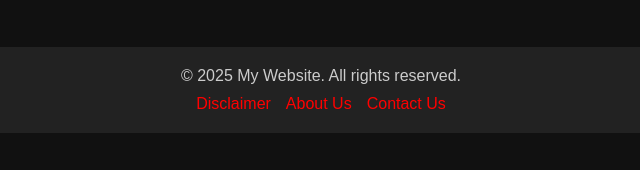
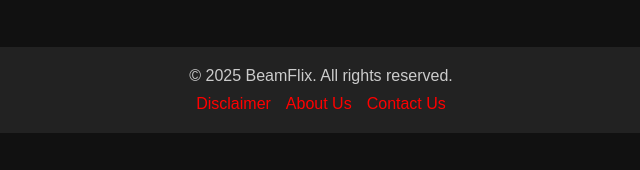
Before and after one commit to beamflix/beamflix, a plain HTML site: page my-website/index.html in a window 1280 px wide. Shown: the part 627-797 px from the top of the page, 319-959 px from the left. Drawn offline with Linux system fonts and the light colour scheme; no server answers.

Commit message:
Update index.html

```diff
--- a/my-website/index.html
+++ b/my-website/index.html
@@ -2,7 +2,7 @@
 <head>
   <meta charset="UTF-8" />
   <meta name="viewport" content="width=device-width, initial-scale=1.0"/>
-  <title>My Website</title>
+  <title>BeamFlix</title>
   <link rel="stylesheet" href="css/home.css">
   <link rel="preload" href="css/home.css" as="style">
   <link rel="preload" href="js/home.js" as="script">
@@ -71,7 +71,7 @@
 
 <footer class="footer">
   <div class="footer-content">
-    <p>&copy; 2025 My Website. All rights reserved.</p>
+    <p>&copy; 2025 BeamFlix. All rights reserved.</p>
     <div class="footer-links">
       <a href="#">Disclaimer</a>
       <a href="#">About Us</a>
```
